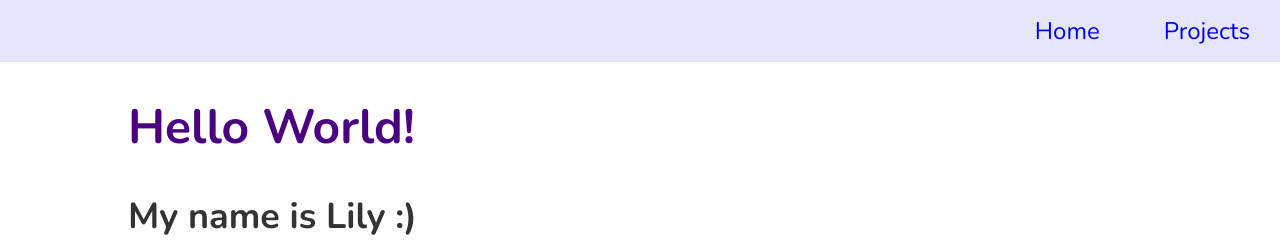
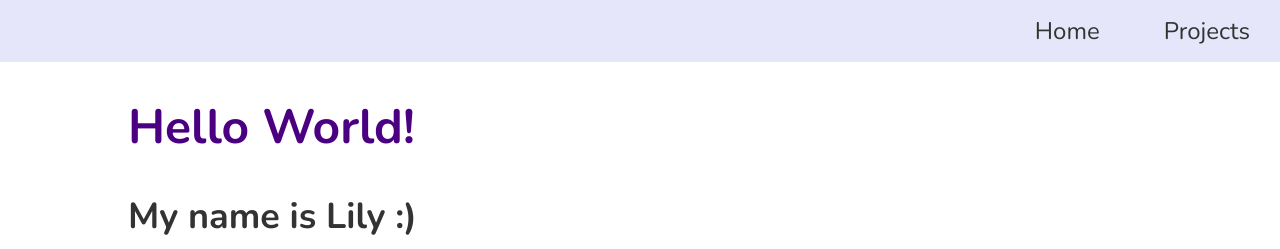
Before and after one commit to lilys2001/CskWebDemo-2, a plain HTML site: page index.html in a window 1280 px wide. Shown: the top 249 px of the page. Drawn offline with nearby package versions, Linux system fonts and the light colour scheme.

Commit message:
Add files via upload

```diff
--- a/style.css
+++ b/style.css
@@ -76,6 +76,7 @@ li {
     padding: 15px;
     font-size: 24px;
     font-family: 'Nunito';
+    color: #333333;
 }
 
 .nav-link:hover {
@@ -85,3 +86,7 @@ li {
 .nav-link:active {
     color: white;
 }
+
+.nav-link:visited {
+    color: #333333;
+}
```
